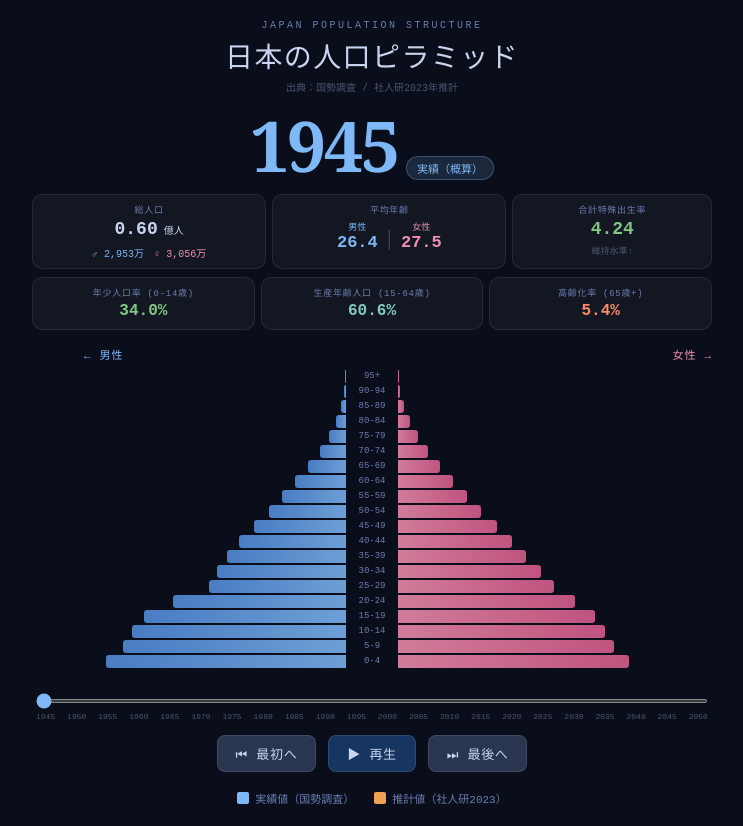
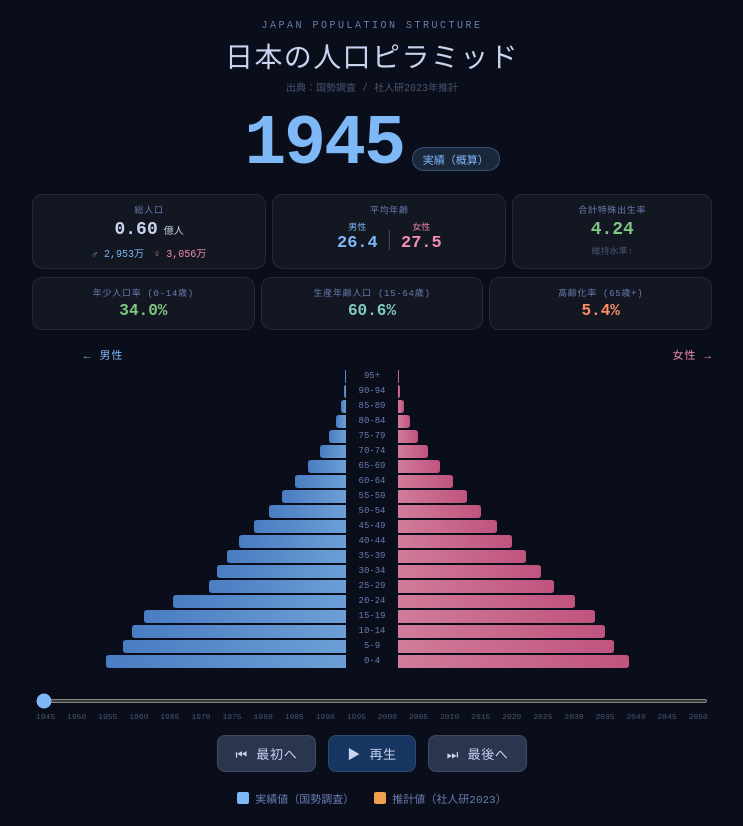
Before and after one commit to Masaki12008/japan-population-pyramid, a React (Vite) app: page / in a window 1280 px wide. Shown: the whole page, without its empty margins (268-1011 px from the left). Built offline with nearby package versions, Linux system fonts and the light colour scheme.

Commit message:
Add files via upload

```diff
--- a/src/App.jsx
+++ b/src/App.jsx
@@ -150,7 +150,7 @@ export default function PopulationPyramid() {
       <div style={{ textAlign: "center", marginBottom: 14 }}>
         <span style={{
           fontSize: "clamp(42px, 10vw, 70px)", fontWeight: 700, letterSpacing: "-0.03em",
-          color: isEstimate ? "#f0a050" : "#7eb8f7", fontFamily: "'Georgia', serif", lineHeight: 1, transition: "color 0.4s",
+          color: isEstimate ? "#f0a050" : "#7eb8f7", fontFamily: "'Courier New', monospace", lineHeight: 1, transition: "color 0.4s",
         }}>{year}</span>
         <span style={{
           display: "inline-block", marginLeft: 8, fontSize: 11, padding: "3px 10px", borderRadius: 20,
```
